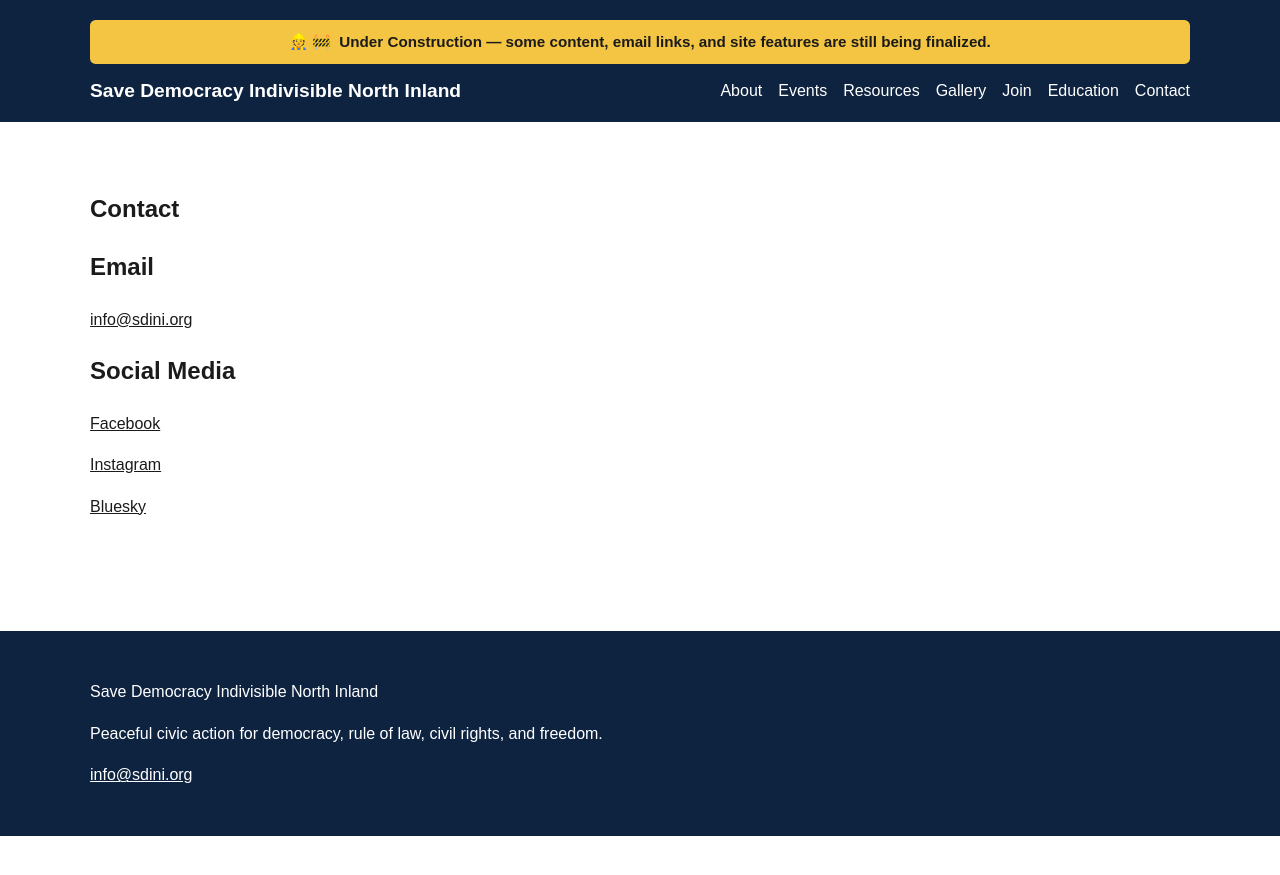
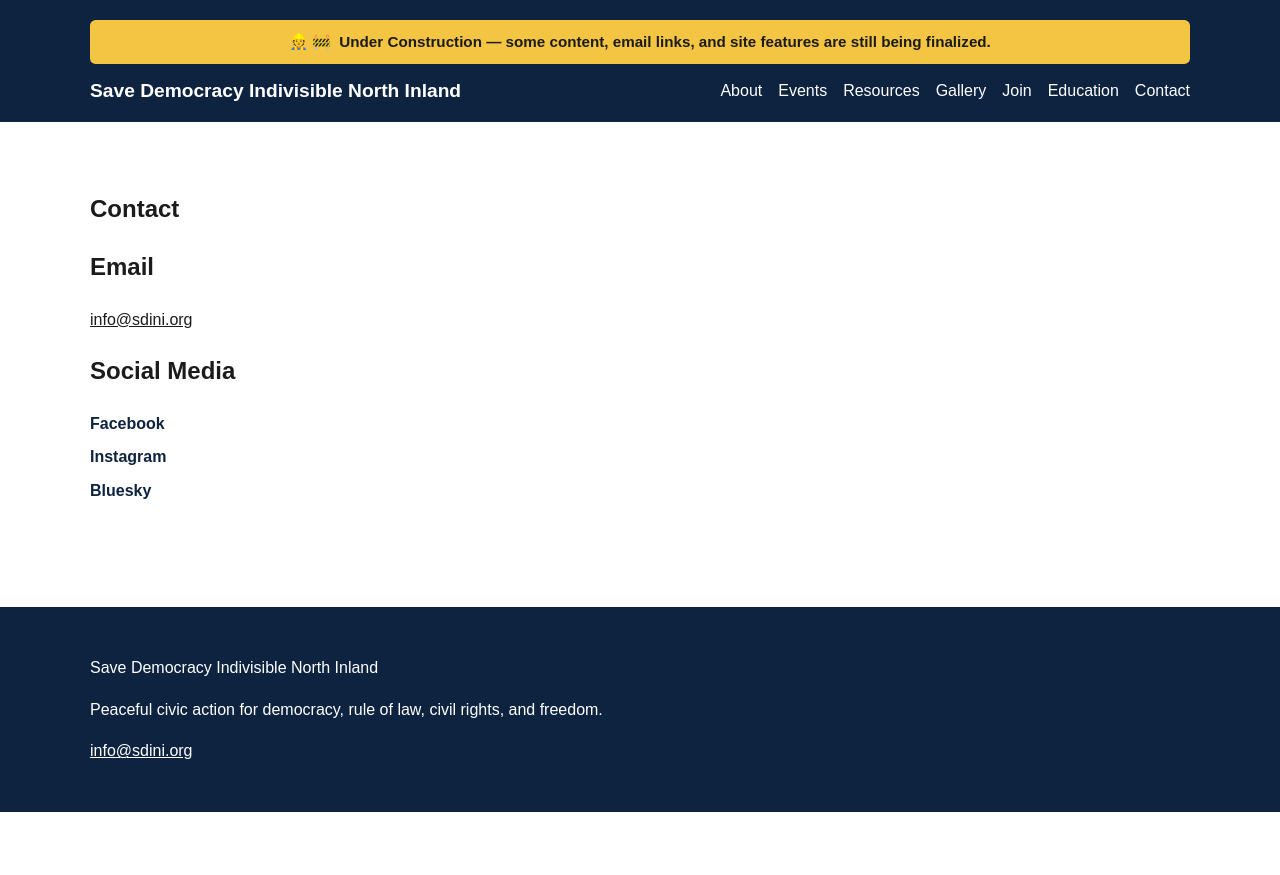
Before and after one commit to SDI-NI/sdini-web, a Jekyll site: the page built from contact.md, in a window 1280 px wide. Shown: the top 875 px of the page. Built offline with Jekyll 4.4.1, drawn with Linux system fonts in a browser that asks for light colours; a script that is not in the unit is left out.

Commit message:
Update style.css (#17)
Added style for social links in contact info page

```diff
--- a/assets/css/style.css
+++ b/assets/css/style.css
@@ -164,3 +164,17 @@ a {
   padding: 2rem 0;
   margin-top: 3rem;
 }
+
+.contact-social {
+  margin-top: 1rem;
+}
+
+.contact-social a {
+  font-weight: 600;
+  text-decoration: none;
+  color: #0d2340;
+}
+
+.contact-social p {
+  margin: 0.5rem 0;
+}
```
